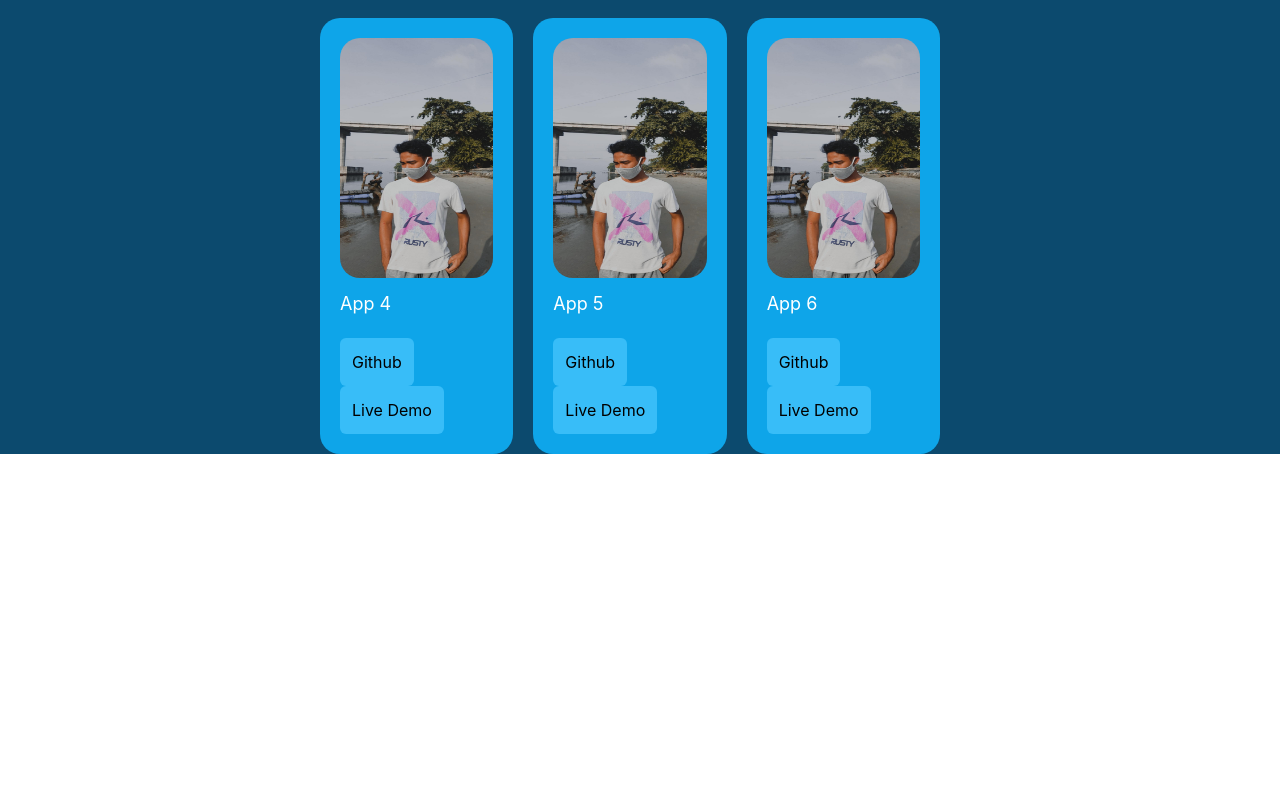
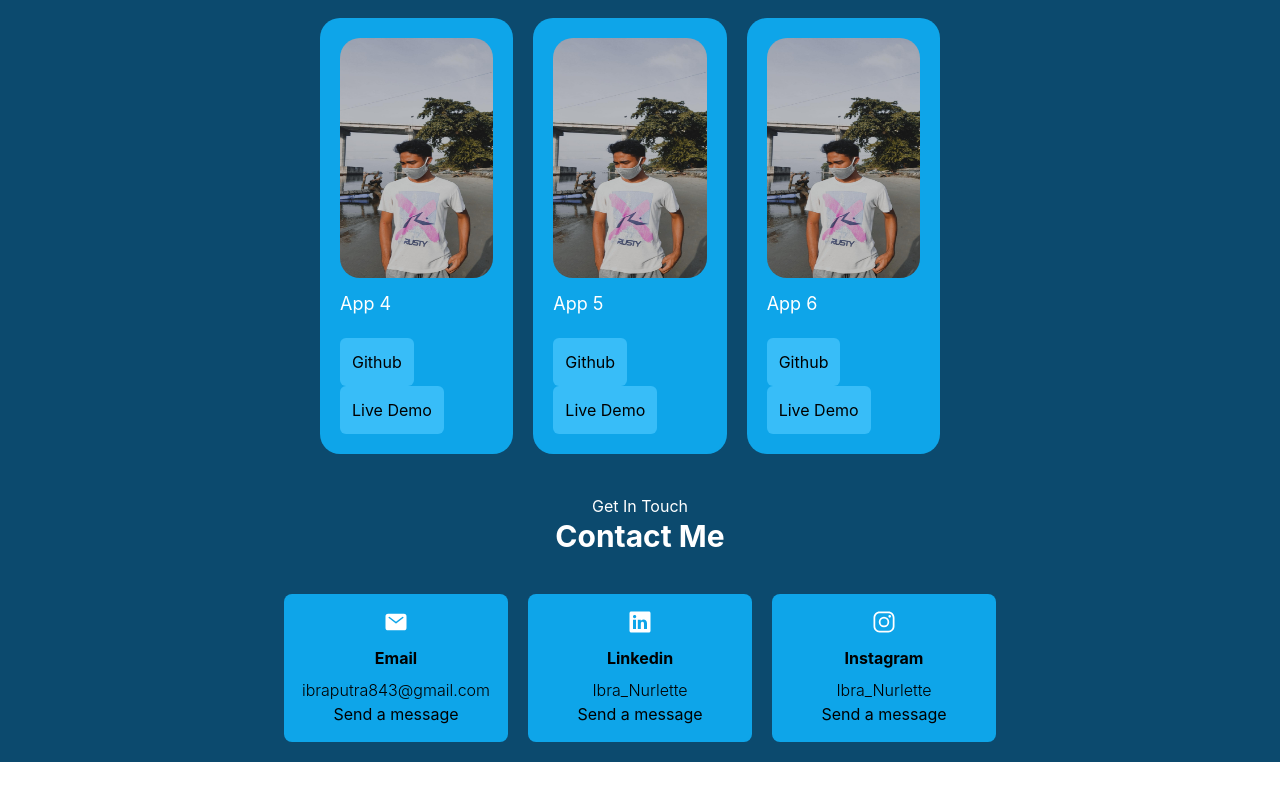
Before and after one commit to ibranurlette/portofolio-second-version, a React (Create React App) app: page / in a window 1280 px wide. Shown: the part 2351-3151 px from the top of the page. Before the commit the page ends 2845 px from the top, so only its background shows below. Built offline with nearby package versions, Linux system fonts and the light colour scheme.

Commit message:
Five Section: Contact Page

```diff
--- a/src/App.css
+++ b/src/App.css
@@ -1,3 +1,3 @@
-.App {
-  /* text-align: center; */
-}
+/* .App { */
+/* text-align: center; */
+/* } */
--- a/src/App.js
+++ b/src/App.js
@@ -7,6 +7,7 @@ import {
   IoPeople,
   IoCreate,
   IoCheckmarkCircle,
+  IoMail,
 } from "react-icons/io5";
 
 function App() {
@@ -55,7 +56,7 @@ function App() {
           />
         </div>
         <div className="">
-          <div className="flex justify-start mb-5">
+          <div className="flex justify-start mb-5 text-center">
             <div className="bg-sky-500 p-2 mr-5 rounded-lg">
               <p>
                 <IoMedal className="text-white mx-auto" size="1.5em" />
@@ -287,6 +288,40 @@ function App() {
           <button className="rounded-md bg-sky-400 p-3">Live Demo</button>
         </div>
       </div>
+
+      {/* Five section */}
+      <h1 className="text-white text-center">Get In Touch</h1>
+      <h2 className="text-3xl font-bold text-white text-center">Contact Me</h2>
+      <div className="m-10 flex justify-center">
+        <div className="">
+          <div className="flex justify-start mb-5 text-center">
+            <div className="bg-sky-500 px-2 py-4 mr-5 rounded-lg w-56">
+              <p>
+                <IoMail className="text-white mx-auto" size="1.5em" />
+              </p>
+              <p className="mt-3 mb-2 font-bold text-base">Email</p>
+              <p className="font-light">ibraputra843@gmail.com</p>
+              <p>Send a message</p>
+            </div>
+            <div className="bg-sky-500 px-2 mr-5 py-4 rounded-lg w-56">
+              <p>
+                <IoLogoLinkedin className="text-white mx-auto" size="1.5em" />
+              </p>
+              <p className="mt-3 mb-2 font-bold text-base">Linkedin</p>
+              <p className="font-light">Ibra_Nurlette</p>
+              <p>Send a message</p>
+            </div>
+            <div className="bg-sky-500 px-2 py-4 rounded-lg w-56">
+              <p>
+                <IoLogoInstagram className="text-white mx-auto" size="1.5em" />
+              </p>
+              <p className="mt-3 mb-2 font-bold text-base">Instagram</p>
+              <p className="font-light">Ibra_Nurlette</p>
+              <p>Send a message</p>
+            </div>
+          </div>
+        </div>
+      </div>
     </div>
   );
 }
```
